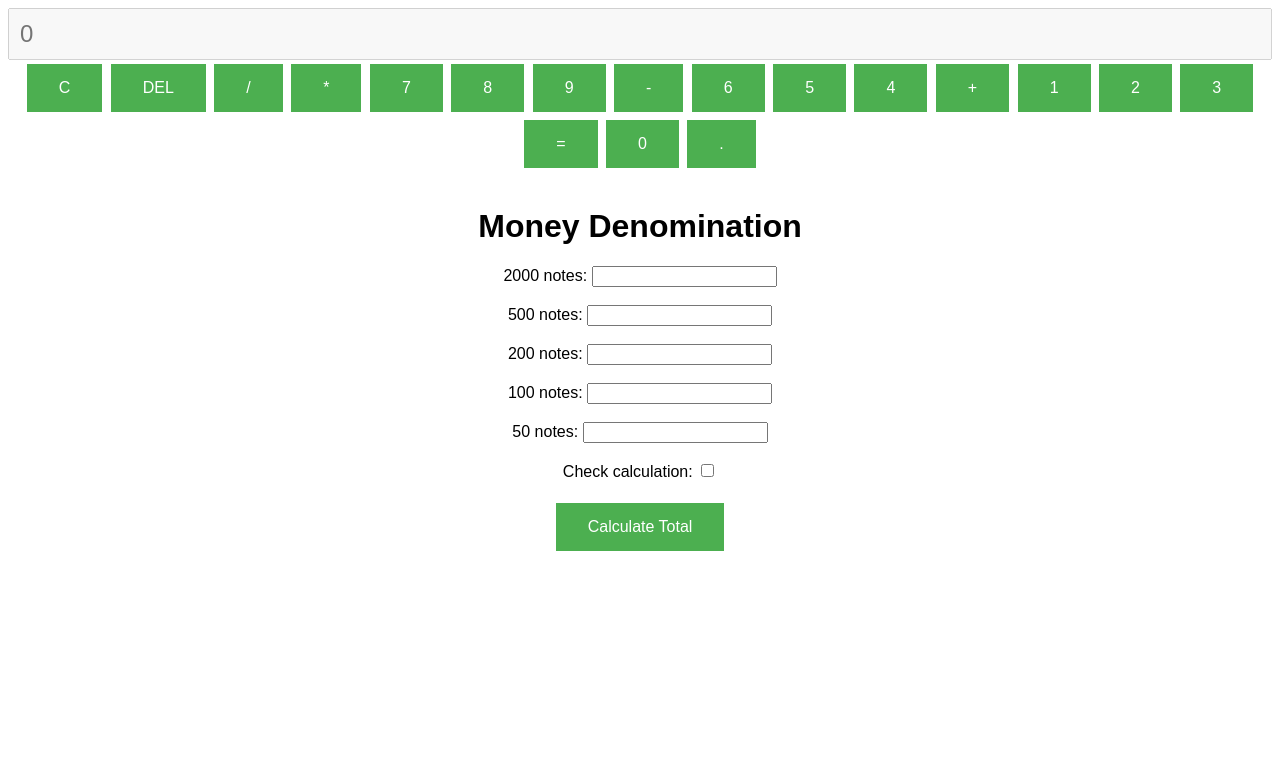
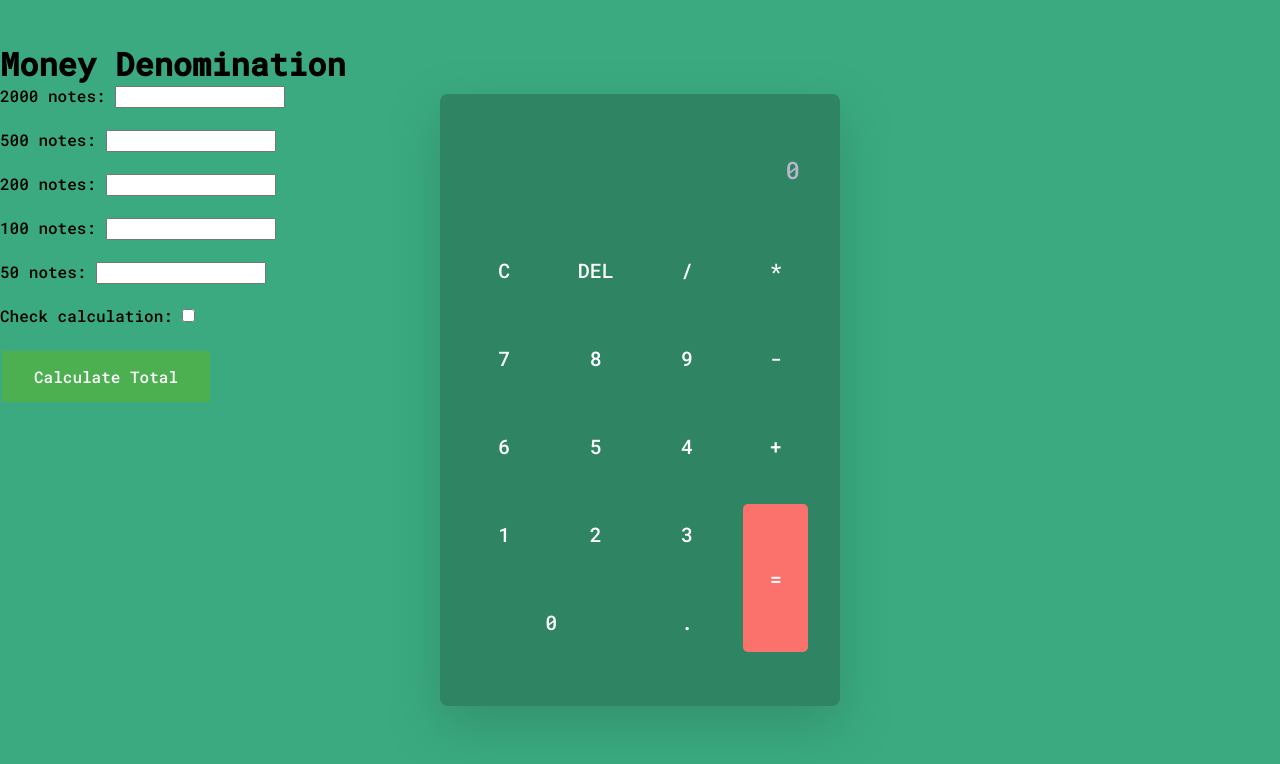
Before and after one commit to devunisathish/MY-CALCY, a plain HTML site: page index.html in a window 1280 px wide. Drawn offline with Linux system fonts and the light colour scheme.

Commit message:
Update style.css

```diff
--- a/style.css
+++ b/style.css
@@ -1,7 +1,62 @@
+* {
+  padding: 0;
+  margin: 0;
+  box-sizing: border-box;
+  font-family: "Roboto Mono", monospace;
+}
 body {
-    font-family: Arial, sans-serif;
-    text-align: center;
-  }
+  height: 100vh;
+  background-color: #3BAA80;
+}
+.calculator {
+  width: 400px;
+  background-color: #2E8463;
+  padding: 50px 30px;
+  position: absolute;
+  transform: translate(-50%, -50%);
+  top: 50%;
+  left: 50%;
+  border-radius: 8px;
+  box-shadow: 0 20px 50px rgb(40,113,85, 0.4);
+}
+.display {
+  width: 100%;
+}
+.display input {
+  width: 100%;
+  padding: 15px 10px;
+  text-align: right;
+  border: none;
+  background-color: transparent;
+  color: #ffffff;
+  font-size: 35px;
+}
+.display input::placeholder {
+  color: #B9B6C8;
+}
+.buttons {
+  display: grid;
+  grid-template-columns: repeat(4, 1fr);
+  grid-gap: 20px;
+  margin-top: 40px;
+}
+.buttons input[type="button"] {
+  font-size: 20px;
+  padding: 17px;
+  border: none;
+  background-color: transparent;
+  color: #ffffff;
+  cursor: pointer;
+  border-radius: 5px;
+}
+input[type="button"]#equal {
+  grid-row: span 2;
+  background-color: #FA726B;
+}
+input[type="button"][value="0"] {
+  grid-column: span 2;
+}
+
   h1 {
     margin-top: 0;
   }
```
